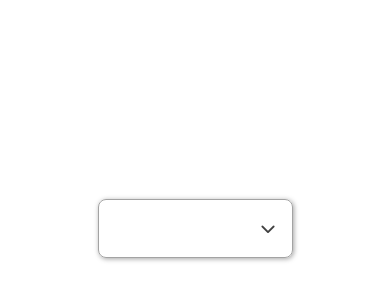
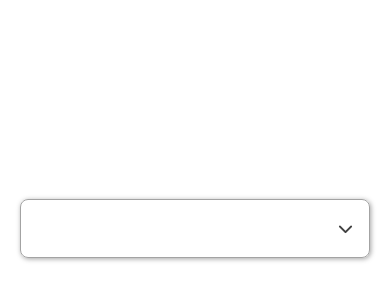
Before and after one commit to rfnmt/lobox-challenge, a React (Vite) app: page / in a window 390 px wide. Shown: the part 194-494 px from the top of the page. Built offline with nearby package versions, Linux system fonts and the light colour scheme.

Commit message:
fix: fixing mobile view

```diff
--- a/src/App.tsx
+++ b/src/App.tsx
@@ -1,10 +1,18 @@
 import DropDown from "@/components/DropDown";
 import { DROP_DOWN_OPTIONS } from "@/constants/dropDownOptions";
+import { isMobileSize } from "./utils";
+import clsx from "clsx";
 
 function App() {
   return (
     <div className="flex ai-center jc-center h-screen color-gray text-normal">
-      <DropDown options={DROP_DOWN_OPTIONS} className="w-50" />
+      <DropDown
+        options={DROP_DOWN_OPTIONS}
+        className={clsx({
+          "w-50": !isMobileSize(),
+          "grow-1 mx-5 min-w-0": isMobileSize(),
+        })}
+      />
     </div>
   );
 }
--- a/src/components/DropDown/DropDownSelectedItems.tsx
+++ b/src/components/DropDown/DropDownSelectedItems.tsx
@@ -13,13 +13,8 @@ export default function DropDownSelectedItems({
   removeSelectedItem,
 }: Props) {
   return (
-    <div
-      className={clsx(
-        "flex ai-center shrink-0",
-        Styles.DropDown__selectedItems
-      )}
-    >
-      <div className="flex overflow-x-scroll mr-3 py-3 grow-1">
+    <div className={clsx("flex ai-center", Styles.DropDown__selectedItems)}>
+      <div className="flex overflow-x-scroll mr-3 py-3">
         {Object.values(selectedItems).map((item, index) => (
           <div
             key={`${index}_${item}`}
--- a/src/components/TextInput/index.tsx
+++ b/src/components/TextInput/index.tsx
@@ -31,7 +31,7 @@ function TextInputComponent(
   return (
     <div
       className={clsx(
-        "flex jc-between ai-center px-4 py-1 radius-8 grow-1",
+        "flex jc-between ai-center px-4 py-1 radius-8",
         Styles.TextInput__container
       )}
       onClick={clickHandler}
--- a/src/styles/utilityClass.scss
+++ b/src/styles/utilityClass.scss
@@ -35,6 +35,10 @@
 
 .w-50 {
   width: 50%;
+}
+
+.min-w-0 {
+  min-width: 0;
 }
 
 // Height
--- /dev/null
+++ b/src/utils/index.ts
@@ -0,0 +1,3 @@
+const MOBILE_SIZE = "(max-width: 767px)";
+
+export const isMobileSize = () => window.matchMedia(MOBILE_SIZE).matches;
```
